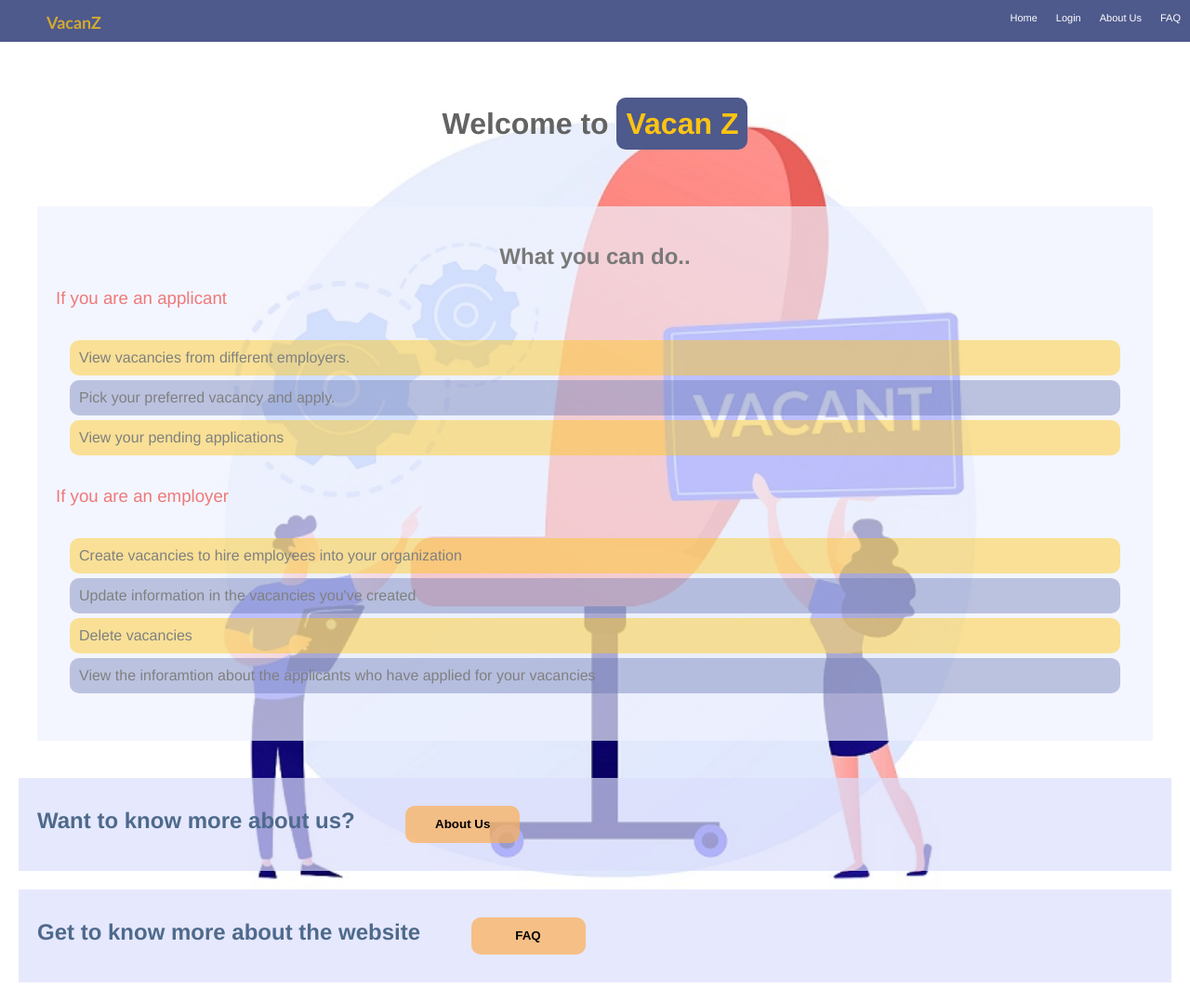
After one commit to LFaza1/Job-Recruitment, a PHP site: page /home.php in a window 1280 px wide. The commit adds this page. Shown: the whole page at 93% size. Run offline with PHP 8.4, Linux system fonts and the light colour scheme.

Commit message:
Added home page

```diff
--- a/header.php
+++ b/header.php
@@ -5,6 +5,7 @@
             <li><a href="./faq.php">FAQ</a></li>
             <li><a href="./aboutus.php">About Us</a></li>
             <li><a href="./index.php">Login</a></li>
+            <li><a href="./home.php">Home</a></li>
         </ul>
     </nav>
 </header>
--- /dev/null
+++ b/home.php
@@ -0,0 +1,137 @@
+<!DOCTYPE html>
+<html lang="en">
+
+<head>
+    <meta charset="UTF-8">
+    <meta http-equiv="X-UA-Compatible" content="IE=edge">
+    <meta name="viewport" content="width=device-width, initial-scale=1.0">
+    <link rel="stylesheet" href="./css/navbar.css">
+    <title>Home</title>
+    <style>
+        body {
+            font-family: sans-serif;
+            margin: 0;
+            padding: 0;
+            background: url("./images/home.jpg");
+            background-color: #ffffff;
+            background-attachment: fixed;
+            background-size: contain;
+            background-repeat: no-repeat;
+            background-position: center;
+            font-family: Helvetica, sans-serif;
+        }
+
+        mark {
+            padding: 10px;
+            color: #ffc412;
+            ;
+            background-color: #4E598C;
+            border-radius: 10px;
+        }
+
+        .welcome {
+            color: rgb(99, 99, 99);
+            text-align: center;
+            margin: 70px;
+        }
+
+        .description {
+            margin: 40px;
+            padding: 20px;
+            background-color: rgba(240, 243, 255, 0.694);
+        }
+
+        .description h2 {
+            color: rgb(121, 121, 121);
+            text-align: center;
+        }
+
+        .description h3 {
+            color: rgb(238, 121, 121);
+            font-weight: lighter;
+        }
+
+        .description ul {
+            list-style: none;
+            padding: 10px;
+        }
+
+        .description li {
+            border-radius: 10px;
+            padding: 10px;
+            color: grey;
+            margin: 5px;
+        }
+
+        body .description li:hover{
+            background-color: rgba(255, 255, 255, 0.428);
+        }
+
+        .description li:nth-child(even) {
+            background-color: #5e6cab61;
+        }
+
+        .description li:nth-child(odd) {
+            background-color: #ffc41271;
+        }
+
+        .navigation {
+            background-color: rgba(219, 222, 253, 0.694);
+            margin: 20px;
+            padding: 20px;
+        }
+
+        .navigation h2 {
+            display: inline;
+            color: #4e6a8c;
+        }
+
+        .navigation button {
+            background-color: rgba(252, 175, 88, 0.714);
+            font-weight: bold;
+            border-width: 0px;
+            width: 123px;
+            height: 40px;
+            border-radius: 10px;
+            margin: 10px 50px;
+            cursor: pointer;
+        }
+        .navigation a{
+            text-decoration: none;
+            color: #4E598C;
+        }
+    </style>
+</head>
+
+<body>
+    <?php include("./header.php") ?>
+    <div class="welcome">
+        <h1>Welcome to <mark>Vacan Z</mark></h1>
+    </div>
+    <div class="description">
+        <h2>What you can do..</h2>
+        <h3>If you are an applicant</h3>
+        <ul>
+            <li>View vacancies from different employers.</li>
+            <li>Pick your preferred vacancy and apply.</li>
+            <li>View your pending applications</li>
+        </ul>
+        <h3>If you are an employer</h3>
+        <ul>
+            <li>Create vacancies to hire employees into your organization</li>
+            <li>Update information in the vacancies you've created</li>
+            <li>Delete vacancies</li>
+            <li>View the inforamtion about the applicants who have applied for your vacancies</li>
+        </ul>
+    </div>
+    <div class="navigation">
+        <h2>Want to know more about us?</h2>
+        <a href="./aboutus.php"><button>About Us</button></a>
+    </div>
+    <div class="navigation">
+        <h2>Get to know more about the website</h2>
+        <a href="./faq.php"><button>FAQ</button></a>
+    </div>
+</body>
+
+</html>
```
Also changed, not shown: images/home.jpg (added).
